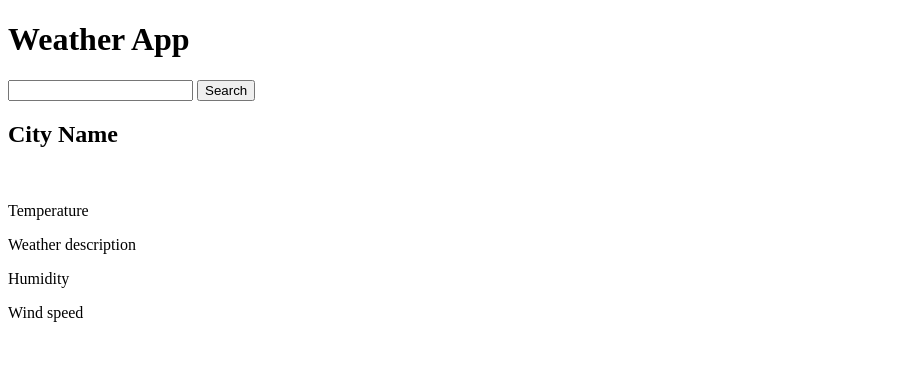
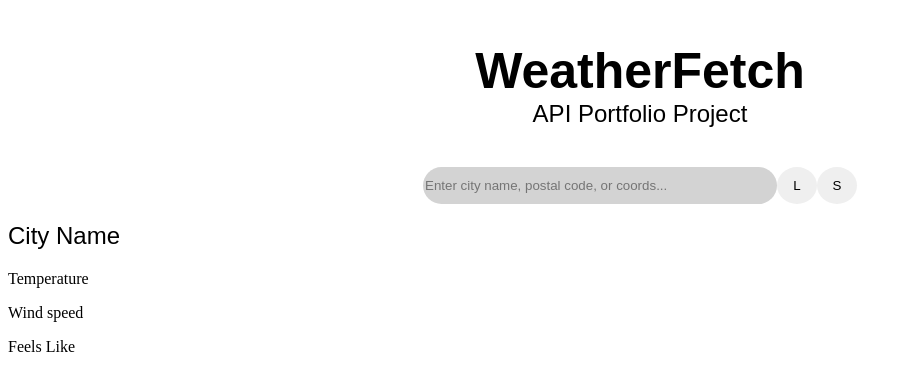
Before and after one commit to JosephCatalano/weather_app, a plain HTML site: page index.html in a window 1280 px wide. Shown: the whole page, without its empty margins (0-912 px from the left). Drawn offline with Linux system fonts and the light colour scheme.

Commit message:
Started UI Design: Completed titleBlock, started the search bar area block

```diff
--- a/index.html
+++ b/index.html
@@ -7,16 +7,27 @@
     <link rel="stylesheet" href="styles.css" />
   </head>
   <body>
-    <h1>Weather App</h1>
-    <input type="text" id="inputBox" />
-    <button id="search">Search</button>
+    <div id="titleBlock">
+      <h1>WeatherFetch</h1>
+      <h2 id="projectDesc">API Portfolio Project</h2>
+    </div>
+    <div id="inputBlock">
+      <input
+        type="text"
+        id="inputBox"
+        placeholder="Enter city name, postal code, or coords..."
+      />
+      <button id="locateButton">L</button>
+      <button id="searchButton">S</button>
+    </div>
     <div id="weather">
+      <img id="icon" />
       <h2 id="city">City Name</h2>
-      <img id="icon" />
       <p id="temp">Temperature</p>
-      <p id="desc">Weather description</p>
-      <p id="humidity">Humidity</p>
+    </div>
+    <div id="details">
       <p id="wind">Wind speed</p>
+      <p id="feelsLike">Feels Like</p>
     </div>
     <script type="module" src="script.js"></script>
   </body>
--- a/styles.css
+++ b/styles.css
@@ -0,0 +1,47 @@
+body {
+  box-sizing: border-box;
+}
+h1 {
+  font-size: 50px;
+  font-family: Arial, Helvetica, sans-serif;
+  margin-bottom: 0;
+}
+
+h2 {
+  margin-top: 0;
+  font-family: Arial, Helvetica, sans-serif;
+  font-weight: normal;
+}
+
+#titleBlock {
+  display: flex;
+  flex-direction: column;
+  align-items: center;
+}
+
+#locateButton {
+  border-radius: 50%;
+  width: 40px;
+  height: auto;
+  border-width: 0px;
+}
+
+#searchButton {
+  border-radius: 50%;
+  width: 40px;
+  height: auto;
+  border-width: 0px;
+}
+
+#inputBox {
+  width: 350px;
+  height: 35px;
+  border-radius: 25px;
+  border-width: 0px;
+  background-color: lightgray;
+}
+#inputBlock {
+  display: flex;
+  justify-content: center;
+  margin-top: 20px;
+}
```
